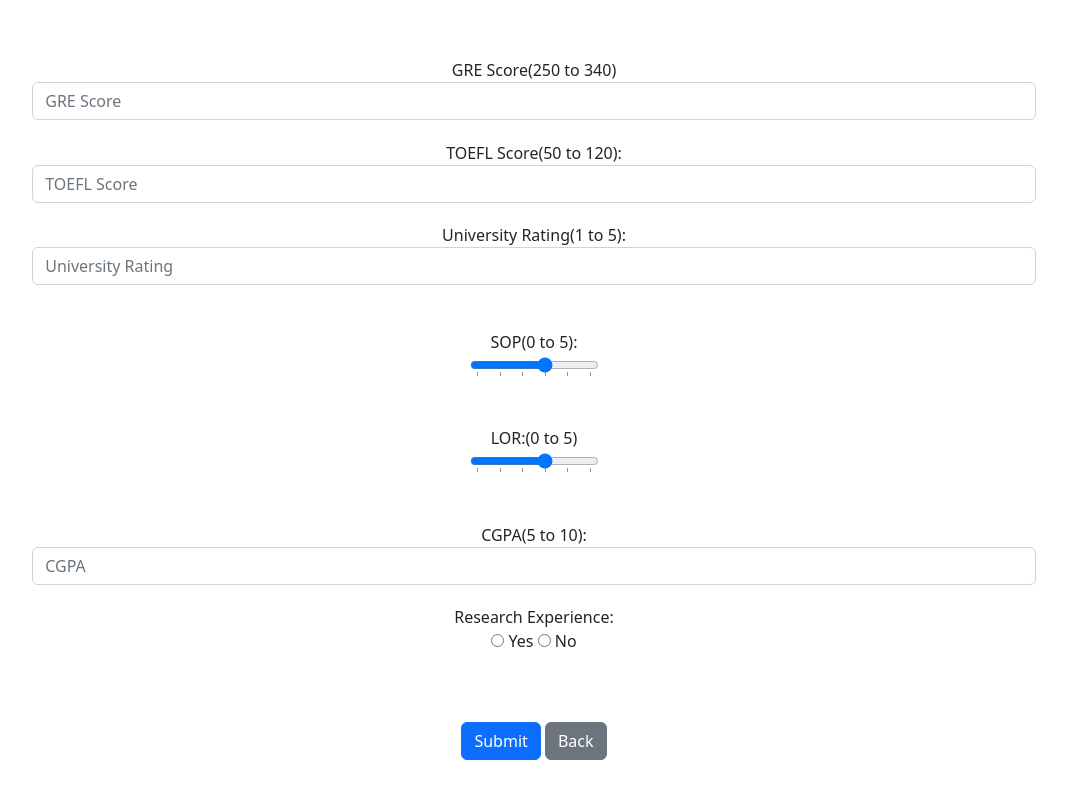
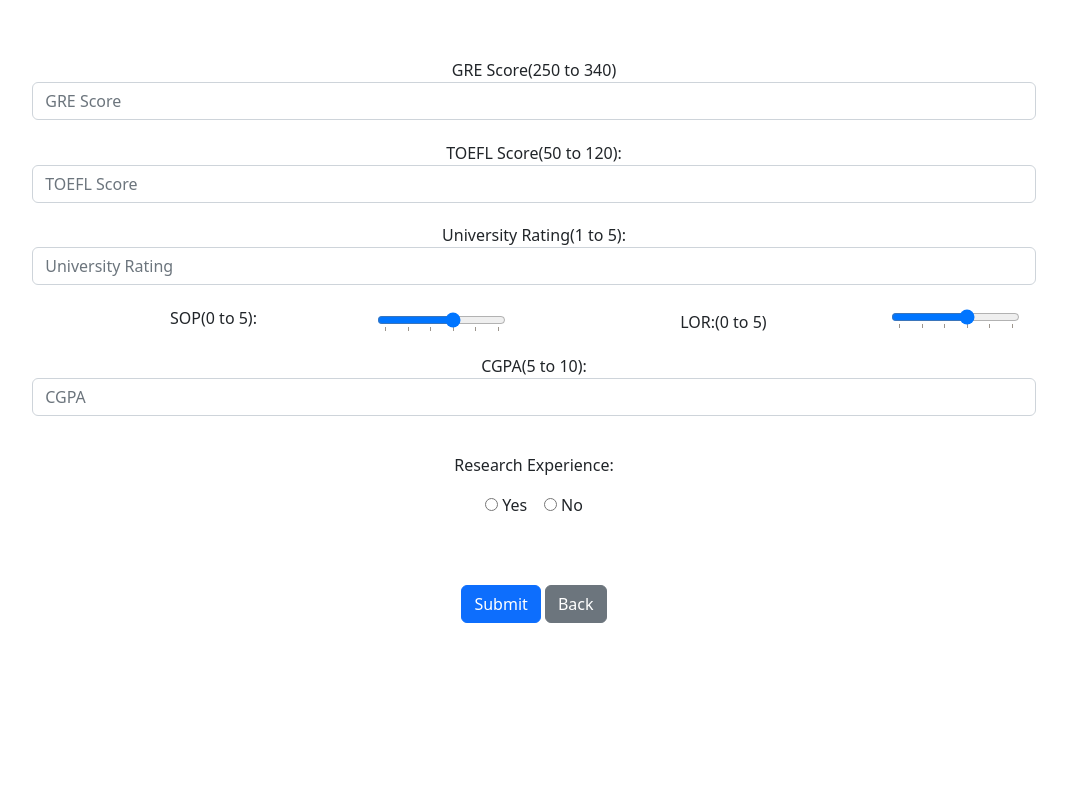
Before and after one commit to IBM-EPBL/IBM-Project-38189-1660374589, a plain HTML site: page Final Deliverables/templates/Demo2.html in a window 1280 px wide. Shown: the whole page, without its empty margins (106-1173 px from the left). Drawn offline with nearby package versions, Linux system fonts and the light colour scheme.

Commit message:
Web App - Sprint 2

```diff
--- a/Final Deliverables/templates/Demo2.html
+++ b/Final Deliverables/templates/Demo2.html
@@ -45,6 +45,7 @@
               min="50"
               max="120"
               required
+              width="10px"
             />
           </div>
           <div class="form-group Spacing">
@@ -61,9 +62,11 @@
               required
             />
           </div>
-          <div class="form-group Spacing">
-            <br />
-            <label for="sop" class="col-sm-8">SOP(0 to 5):</label><br />
+          <div class="d-flex">
+            <div
+              class="form-group Spacing col-sm-6 justify-content-center d-flex"
+            >
+              <label for="sop" class="col-sm-8">SOP(0 to 5):</label>
               <input
                 type="range"
                 name="sop"
@@ -82,11 +85,9 @@
                 <option value="4"></option>
                 <option value="5"></option>
               </datalist>
-            <br />
-            <br />
             </div>
-          <div class="form-group Spacing">
-            <label for="lor" class="col-sm-8">LOR:(0 to 5)</label><br />
+            <div class="form-group Spacing col-sm-6 justify-content-center">
+              <label for="lor" class="col-sm-8">LOR:(0 to 5)</label>
               <input
                 type="range"
                 name="lor"
@@ -104,8 +105,7 @@
                 <option value="4"></option>
                 <option value="5"></option>
               </datalist>
-            <br />
-            <br />
+            </div>
           </div>
           <div class="form-group Spacing">
             <label for="cgpa" class="col-sm-3">CGPA(5 to 10):</label>
@@ -120,17 +120,20 @@
             />
           </div>
           <div class="form-group Spacing">
-            <label for="research" class="col-sm-3">Research Experience:</label
+            <label for="research" class="col-sm-3 p-3"
+              >Research Experience:</label
             ><br />
             <input
+              class="p-2"
               type="radio"
               name="research"
               placeholder="Research"
               value="1"
               required
             />
-            Yes
+            Yes &nbsp;&nbsp;
             <input
+              class="p-2"
               type="radio"
               name="research"
               placeholder="Research"
```
Lines whose indentation alone changed are shown as unchanged.
